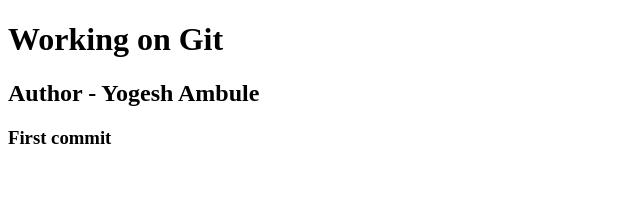
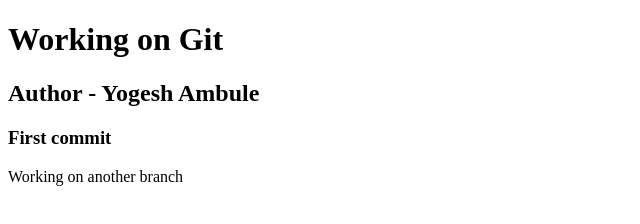
Before and after one commit to Yogesh-Ambule/Git, a plain HTML site: page index.html in a window 1280 px wide. Shown: the whole page, without its empty margins (0-640 px from the left). Drawn offline with Linux system fonts and the light colour scheme.

Commit message:
another branch

```diff
--- a/index.html
+++ b/index.html
@@ -9,5 +9,6 @@
     <h1>Working on Git </h1>
     <h2>Author - Yogesh Ambule</h2>
     <h3>First commit</h3>
+    <p>Working on another branch</p>
 </body>
 </html>
```
